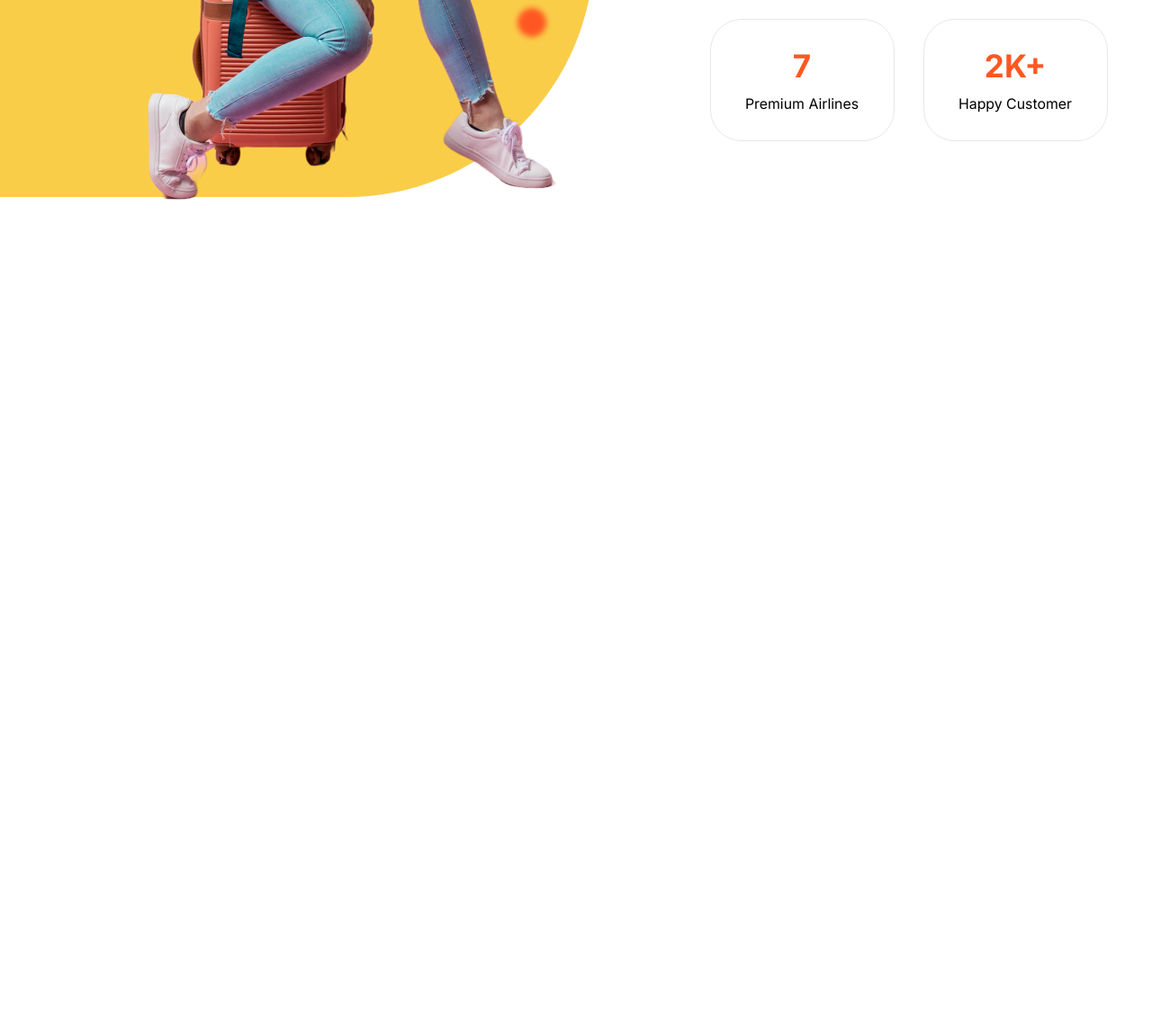
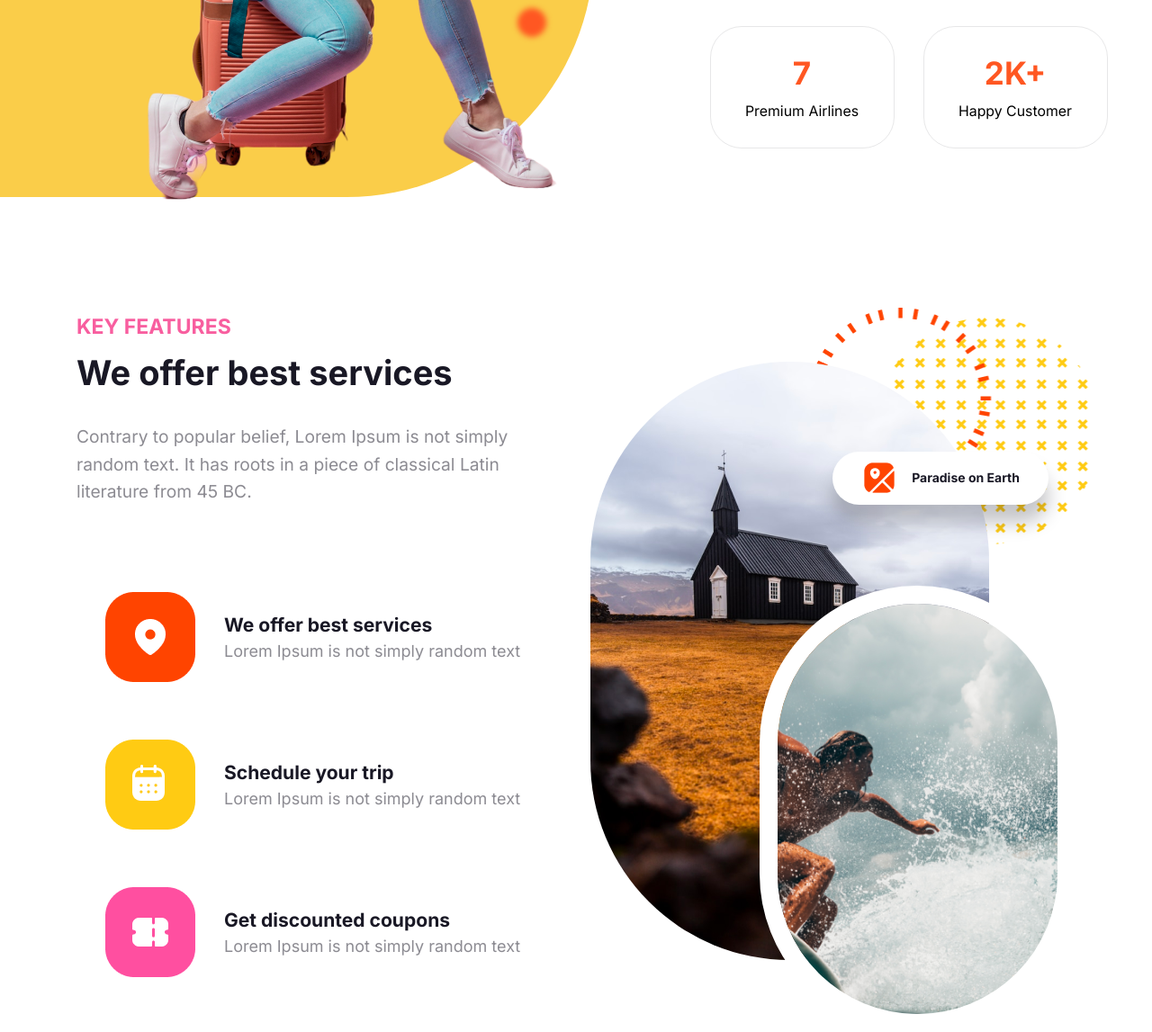
Before and after one commit to Nicolas-Johnson/Travlog, a website built with Vite: page index.html in a window 1280 px wide. Shown: the part 2979-4126 px from the top of the page at 90% size. Before the commit the page ends 3220 px from the top, so only its background shows below. Built offline with nearby package versions, Linux system fonts and the light colour scheme; files whose address does not match are found by name.

Commit message:
features section styles

```diff
--- a/index.html
+++ b/index.html
@@ -230,6 +230,54 @@
         </section>
       </article>
 
+      <article class="features wrapper">
+        <section class="features__infos">
+          <div class="infos__text">
+            <h3 class="subtitle">Key features</h3>
+            <h1 class="title">We offer best services</h1>
+            <p class="description">
+              Contrary to popular belief, Lorem Ipsum is not simply random text. It has roots in a piece of classical Latin literature from 45 BC.
+            </p>
+          </div>
+          <div class="infos__cards">
+            <div class="card">
+              <img src="/img/key-features-icon-01.png" alt="Location">
+              <div class="cadr__description">
+                <h1>We offer best services</h1>
+                <p>Lorem Ipsum is not simply random text</p>
+              </div>
+            </div>
+
+            <div class="card">
+              <img src="/img/key-features-icon-02.png" alt="Schedule">
+              <div class="cadr__description">
+                <h1>Schedule your trip</h1>
+                <p>Lorem Ipsum is not simply random text</p>
+              </div>
+            </div>
+
+            <div class="card">
+              <img src="/img/key-features-icon-03.png" alt="Ticket">
+              <div class="cadr__description">
+                <h1>Get discounted coupons</h1>
+                <p>Lorem Ipsum is not simply random text</p>
+              </div>
+            </div>
+
+          </div>
+        </section>
+
+        <section class="features__images">
+          <img src="/img/key-features-church.png" alt="Church on a farm" class="church">
+          <img src="/img/key-features-img-surf.png" alt="Surfista surfando" class="surf">
+          <a href="#" class="features__cta">
+            <img src="/img/key-features-icon-04.png" alt="Maps icon"/>
+            Paradise on Earth
+          </a>
+          <img src="/img/key-features-bg.png" alt="Backgrownd" class="bg">
+        </section>
+      </article>
+
     </main>
 
     <script type="module" src="/main.js"></script>
--- /dev/null
+++ b/scss/components/_features.scss
@@ -0,0 +1,125 @@
+.features {
+    display: flex;
+    gap: 2rem;
+    justify-content: center;
+    align-items: center;
+
+    &__infos {
+        flex: 1;
+        display: flex;
+        flex-direction: column;
+        gap: 4rem;
+
+        .infos__text {
+            display: flex;
+            flex-direction: column;
+            gap: 1rem;
+
+            .subtitle {
+                font-size: var(--f-m-23);
+                text-transform: uppercase;
+                color: var(--c-pink02);
+            }
+
+            .title {
+                font-size: 2.375rem;
+                line-height: 1.2;
+            }
+
+            .description {
+                margin-top: 1rem;
+                font-size: 1.2rem;
+                line-height: 1.6;
+            }
+        }
+
+        .infos__cards {
+            display: flex;
+            flex-direction: column;
+
+            .card {
+                display: flex;
+                gap: 2rem;
+                align-items: center;
+                border-radius: 1.875rem;
+                padding: 2rem;
+
+                img {
+                    width: 6.25rem;
+                    height: 6.25rem;
+                }
+
+                .cadr__description {
+                    display: flex;
+                    flex-direction: column;
+                    gap: .5rem;
+                }
+
+                &:hover {
+                    border: 1px solid var(--c-black-10);
+                }
+            }
+        }
+    }
+
+    &__images {
+        flex: 1;
+        align-items: center;
+        position: relative;
+
+        .church {
+            width: 27.688rem;
+            height: 41.563rem;
+            border-top-right-radius: 15.625rem;
+            border-top-left-radius: 15.625rem;
+            border-bottom-right-radius: 15.625rem;
+            border-bottom-left-radius: 15.625rem;
+        }
+
+        .surf {
+            width: 21.938rem;
+            height: 31rem;
+            border-top-right-radius: 15.625rem;
+            border-top-left-radius: 15.625rem;
+            border-bottom-right-radius: 15.625rem;
+            border-bottom-left-radius: 15.625rem;
+            border: 1.25rem solid white;
+            position: absolute;
+            bottom: -5rem;
+            right: 0;
+            z-index: 2;
+        }
+
+        .features__cta {
+            display: flex;
+            position: absolute;
+            right: 1.875rem;
+            top: 6.25rem;
+            align-items: center;
+            gap: 1rem;
+            background: var(--c-white);
+            // border: 1px solid pink;
+            border-radius: 2rem;
+            padding: 0.594rem 2rem;
+            max-width: fit-content;
+            color: var(--c-black);
+            font-size: var(--f-sm-14);
+            box-shadow: 0rem 1.25rem 1.25rem var(--c-black-25);
+            z-index: 5;
+
+            img {
+                width: 2.5rem;
+                height: 2.5rem;
+            }
+        }
+
+        .bg {
+            position: absolute;
+            top: -60px;
+            right: -130px;
+            z-index: -1;
+            width: 27.938rem;
+            height: 17rem;
+        }
+    }
+}
--- a/scss/components/_index.scss
+++ b/scss/components/_index.scss
@@ -4,3 +4,4 @@
 @forward 'services';
 @forward 'topdestination';
 @forward 'travelpoints';
+@forward 'features';
--- a/scss/components/_travelpoints.scss
+++ b/scss/components/_travelpoints.scss
@@ -2,6 +2,7 @@
     display: flex;
     justify-content: center;
     align-items: center;
+    margin-block-end: 6.875rem;
 
     &__image {
         display: flex;
@@ -147,6 +148,7 @@
            }
 
            .info__description {
+            margin-top: 1rem;
             font-size: .99rem;
             line-height: 1.6;
            }
```
Also changed, not shown: public/img/key-features-bg.png (added), public/img/key-features-church.png (added), public/img/key-features-icon-01.png (added), public/img/key-features-icon-02.png (added), public/img/key-features-icon-03.png (added), public/img/key-features-icon-04.png (added), public/img/key-features-img-surf.png (added).
